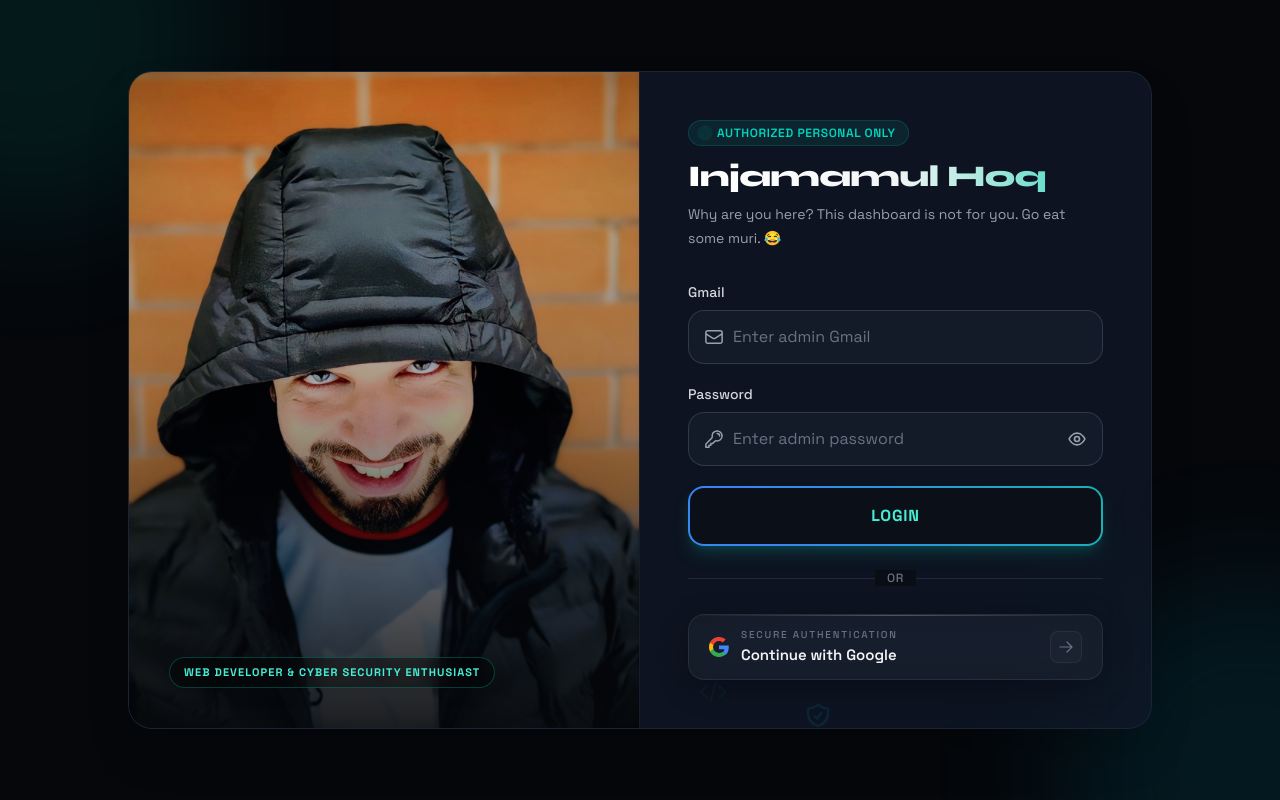
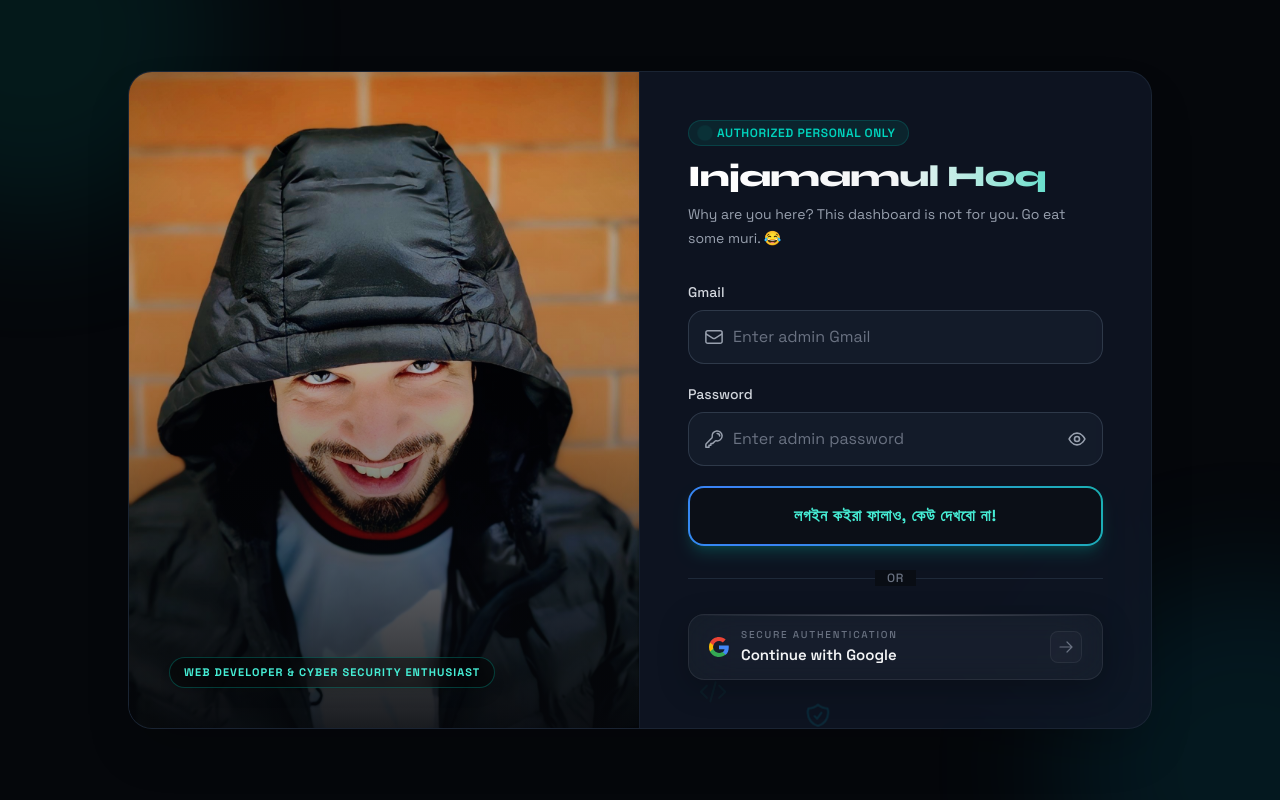
Before and after one commit to injamamulhoqtamim-bit/Portfolio-Update, a Next.js app: page /admin/login in a window 1280 px wide. Built offline with nearby package versions, Linux system fonts and the light colour scheme.

Commit message:
login button word changed

```diff
--- a/src/app/admin/login/page.jsx
+++ b/src/app/admin/login/page.jsx
@@ -964,7 +964,7 @@ function AdminLoginContent() {
                       </svg>
                     )}
 
-                    {loading ? "Verifying..." : "LOGIN"}
+                    {loading ? "Verifying..." : "লগইন কইরা ফালাও, কেউ দেখবো না!"}
 
                   </span>
 
```
